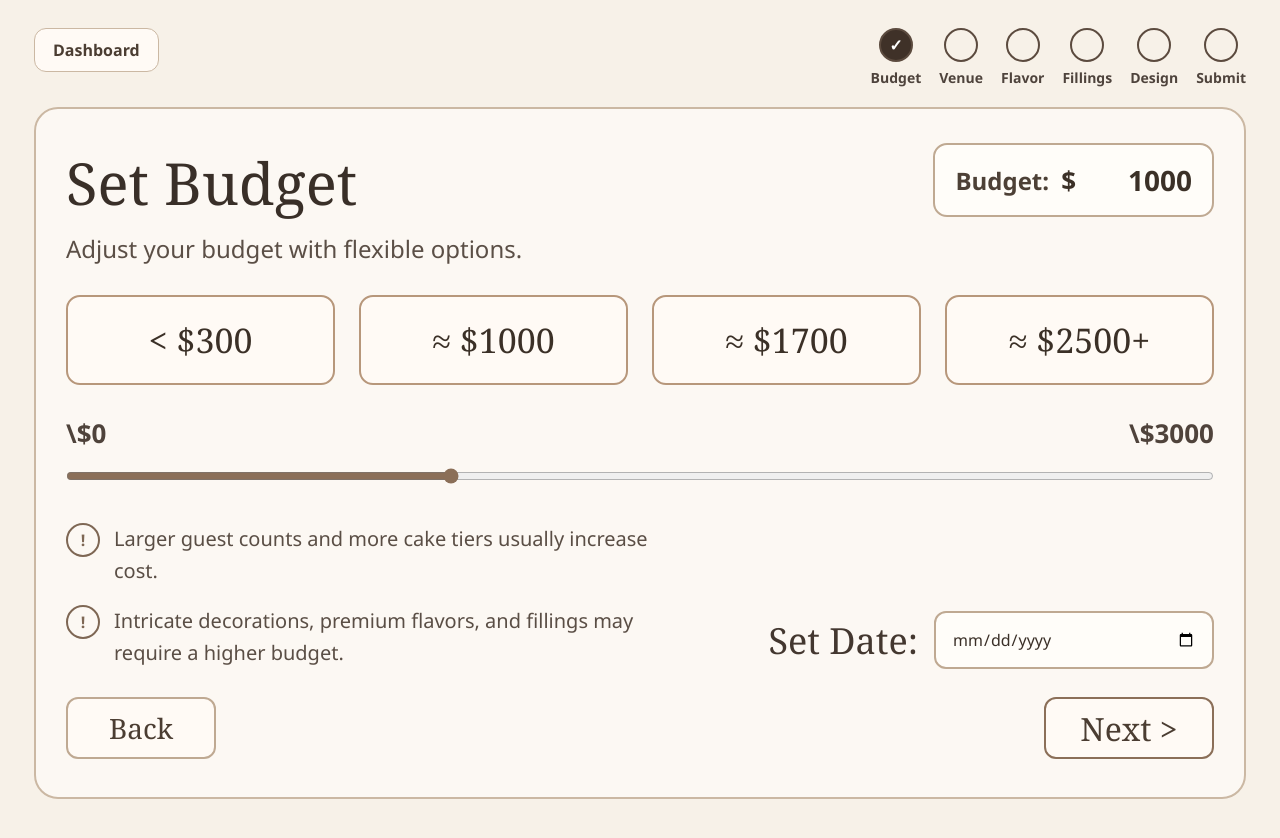
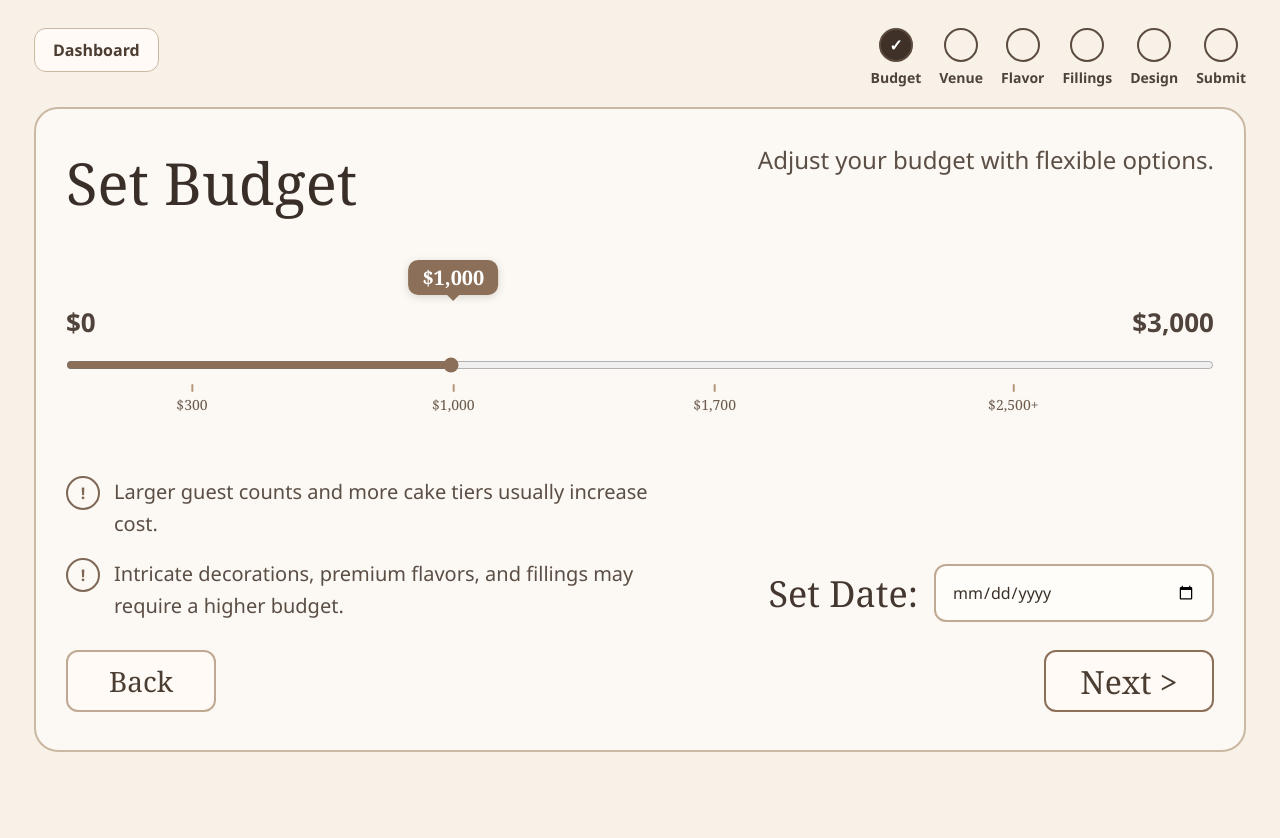
Before and after one commit to alexajimenez24/CakeTalk, a React (Create React App) app: page /budget in a window 1280 px wide. After the commit the page ends 800 px from the top, so only its background shows below. Built offline with nearby package versions, Linux system fonts and the light colour scheme; sample sign-in values are in the browser's storage.

Commit message:
updated budget page with slider and no preset buttons

```diff
--- a/src/pages/SetBudgetPage.js
+++ b/src/pages/SetBudgetPage.js
@@ -6,70 +6,27 @@ const DRAFT_KEY = "caketalk_cake_draft";
 export default function SetBudgetPage() {
   const navigate = useNavigate();
   const [budget, setBudget] = useState(1000);
-  const [budgetInput, setBudgetInput] = useState("1000");
   const [weddingDate, setWeddingDate] = useState("");
   const [showLeaveModal, setShowLeaveModal] = useState(false);
 
   useEffect(() => {
     const savedDraft = JSON.parse(localStorage.getItem(DRAFT_KEY) || "{}");
-
-    const savedBudget =
-      typeof savedDraft.budget === "number" ? savedDraft.budget : 1000;
+    const savedBudget = typeof savedDraft.budget === "number" ? savedDraft.budget : 1000;
     const savedDate = savedDraft.weddingDate || "";
-
     setBudget(savedBudget);
-    setBudgetInput(String(savedBudget));
     setWeddingDate(savedDate);
   }, []);
 
   const saveDraft = (updatedFields) => {
     const existingDraft = JSON.parse(localStorage.getItem(DRAFT_KEY) || "{}");
-
-    const updatedDraft = {
-      ...existingDraft,
-      budget,
-      weddingDate,
-      ...updatedFields
-    };
-
+    const updatedDraft = { ...existingDraft, budget, weddingDate, ...updatedFields };
     localStorage.setItem(DRAFT_KEY, JSON.stringify(updatedDraft));
-  };
-
-  const handlePresetClick = (value) => {
-    setBudget(value);
-    setBudgetInput(String(value));
-    saveDraft({ budget: value });
   };
 
   const handleSliderChange = (e) => {
     const value = Number(e.target.value);
     setBudget(value);
-    setBudgetInput(String(value));
     saveDraft({ budget: value });
-  };
-
-  const handleBudgetInputChange = (e) => {
-    const rawValue = e.target.value.replace(/[^0-9]/g, "");
-    setBudgetInput(rawValue);
-
-    let numericValue = rawValue === "" ? 0 : Number(rawValue);
-
-    if (numericValue > 3000) numericValue = 3000;
-    if (numericValue < 0) numericValue = 0;
-
-    setBudget(numericValue);
-    saveDraft({ budget: numericValue });
-  };
-
-  const handleBudgetInputBlur = () => {
-    let numericValue = Number(budgetInput || 0);
-
-    if (numericValue > 3000) numericValue = 3000;
-    if (numericValue < 0) numericValue = 0;
-
-    setBudget(numericValue);
-    setBudgetInput(String(numericValue));
-    saveDraft({ budget: numericValue });
   };
 
   const handleDateChange = (e) => {
@@ -93,27 +50,29 @@ export default function SetBudgetPage() {
     navigate("/home");
   };
 
-  const steps = [
-    "Budget",
-    "Venue",
-    "Flavor",
-    "Fillings",
-    "Design",
-    "Submit"
+  const steps = ["Budget", "Venue", "Flavor", "Fillings", "Design", "Submit"];
+
+  const sliderPercent = (budget / 3000) * 100;
+
+  const markers = [
+    { label: "$300",    value: 300  },
+    { label: "$1,000",  value: 1000 },
+    { label: "$1,700",  value: 1700 },
+    { label: "$2,500+", value: 2500 },
   ];
 
   return (
     <div className="budget-page">
+
+      {/* Top bar */}
       <div className="budget-topbar">
         <button className="back-btn" onClick={() => setShowLeaveModal(true)}>
           Dashboard
         </button>
-
         <div className="progress-tracker">
           {steps.map((step, index) => {
             const isBudget = index === 0;
-            const isVenue = index === 1;
-
+            const isVenue  = index === 1;
             return (
               <div className="progress-step" key={step}>
                 <button
@@ -130,54 +89,59 @@ export default function SetBudgetPage() {
         </div>
       </div>
 
+      {/* Main card */}
       <div className="budget-card">
-        <div className="budget-header">
-          <div>
-            <h1 className="budget-title">Set Budget</h1>
-            <p className="budget-subtitle">
-              Adjust your budget with flexible options.
-            </p>
+
+        {/* Header */}
+        <div className="budget-header" style={{ marginBottom: "28px" }}>
+          <h1 className="budget-title">Set Budget</h1>
+          <p className="budget-subtitle">Adjust your budget with flexible options.</p>
+        </div>
+
+        {/* Slider section */}
+        <div style={{ position: "relative", marginBottom: "56px", paddingTop: "44px" }}>
+
+          {/* Floating bubble above thumb */}
+          <div
+            style={{
+              position:      "absolute",
+              top:           "0px",
+              left:          `calc(${sliderPercent / 100} * (100% - 28px) + 14px)`,
+              transform:     "translateX(-50%)",
+              background:    "#8b6f58",
+              color:         "#fff",
+              borderRadius:  "10px",
+              padding:       "4px 14px",
+              fontSize:      "20px",
+              fontFamily:    "Georgia, 'Times New Roman', serif",
+              fontWeight:    "600",
+              whiteSpace:    "nowrap",
+              pointerEvents: "none",
+              boxShadow:     "0 2px 8px rgba(0,0,0,0.15)",
+            }}
+          >
+            ${budget.toLocaleString()}
+            <span style={{
+              position:    "absolute",
+              bottom:      "-6px",
+              left:        "50%",
+              transform:   "translateX(-50%)",
+              width:       0,
+              height:      0,
+              borderLeft:  "6px solid transparent",
+              borderRight: "6px solid transparent",
+              borderTop:   "6px solid #8b6f58",
+              display:     "block",
+            }} />
           </div>
 
-          <div className="budget-display-box">
-            <label className="budget-display-label" htmlFor="budgetInput">
-              Budget:
-            </label>
-            <div className="budget-input-wrap">
-              <span className="budget-dollar-sign">$</span>
-              <input
-                id="budgetInput"
-                type="text"
-                value={budgetInput}
-                onChange={handleBudgetInputChange}
-                onBlur={handleBudgetInputBlur}
-                className="budget-display-input"
-              />
-            </div>
-          </div>
-        </div>
-
-        <div className="preset-budget-row">
-          <button className="preset-btn" onClick={() => handlePresetClick(300)}>
-            {"< \$300"}
-          </button>
-          <button className="preset-btn" onClick={() => handlePresetClick(1000)}>
-            {"≈ \$1000"}
-          </button>
-          <button className="preset-btn" onClick={() => handlePresetClick(1700)}>
-            {"≈ \$1700"}
-          </button>
-          <button className="preset-btn" onClick={() => handlePresetClick(2500)}>
-            {"≈ \$2500+"}
-          </button>
-        </div>
-
-        <div className="slider-section">
+          {/* Range labels */}
           <div className="slider-label-row">
-            <span>\$0</span>
-            <span>\$3000</span>
+            <span>$0</span>
+            <span>$3,000</span>
           </div>
 
+          {/* Slider input */}
           <input
             type="range"
             min="0"
@@ -186,27 +150,62 @@ export default function SetBudgetPage() {
             value={budget}
             onChange={handleSliderChange}
             className="budget-slider"
+            style={{
+              width:      "100%",
+              background: `linear-gradient(to right, #8b6f58 0%, #8b6f58 ${sliderPercent}%, #ddd0c4 ${sliderPercent}%, #ddd0c4 100%)`,
+            }}
           />
+
+          {/* Marker ticks and labels */}
+          <div style={{ position: "relative", marginTop: "10px", height: "36px" }}>
+            {markers.map(({ label, value }) => {
+              const pct = (value / 3000) * 100;
+              const pos = `calc(${pct / 100} * (100% - 28px) + 14px)`;
+              return (
+                <div
+                  key={label}
+                  style={{
+                    position:      "absolute",
+                    left:          pos,
+                    transform:     "translateX(-50%)",
+                    display:       "flex",
+                    flexDirection: "column",
+                    alignItems:    "center",
+                    gap:           "3px",
+                  }}
+                >
+                  <div style={{
+                    width:        "2px",
+                    height:       "8px",
+                    background:   "#b7977b",
+                    borderRadius: "1px",
+                  }} />
+                  <span style={{
+                    fontSize:   "14px",
+                    color:      "#6b5a4e",
+                    fontFamily: "Georgia, 'Times New Roman', serif",
+                    whiteSpace: "nowrap",
+                  }}>
+                    {label}
+                  </span>
+                </div>
+              );
+            })}
+          </div>
         </div>
 
+        {/* Tips + Date side by side */}
         <div className="budget-bottom-section">
           <div className="budget-tips">
             <div className="tip-item">
               <div className="tip-icon">!</div>
-              <p>
-                Larger guest counts and more cake tiers usually increase cost.
-              </p>
+              <p>Larger guest counts and more cake tiers usually increase cost.</p>
             </div>
-
             <div className="tip-item">
               <div className="tip-icon">!</div>
-              <p>
-                Intricate decorations, premium flavors, and fillings may require
-                a higher budget.
-              </p>
+              <p>Intricate decorations, premium flavors, and fillings may require a higher budget.</p>
             </div>
           </div>
-
           <div className="date-next-section">
             <div className="date-picker-row">
               <label className="date-label">Set Date:</label>
@@ -220,24 +219,23 @@ export default function SetBudgetPage() {
           </div>
         </div>
 
+        {/* Nav */}
         <div className="card-nav-row">
           <button className="secondary-nav-btn" onClick={() => navigate("/home")}>
             Back
           </button>
-
           <button className="next-btn" onClick={handleNext}>
             Next &gt;
           </button>
         </div>
       </div>
 
+      {/* Leave modal */}
       {showLeaveModal && (
         <div className="modal-overlay">
           <div className="modal-card">
             <h2 className="modal-title">Leave without saving?</h2>
-            <p className="modal-text">
-              Your current progress may not be fully completed yet.
-            </p>
+            <p className="modal-text">Your current progress may not be fully completed yet.</p>
             <div className="modal-actions">
               <button className="secondary-nav-btn" onClick={() => setShowLeaveModal(false)}>
                 Continue Editing
```
